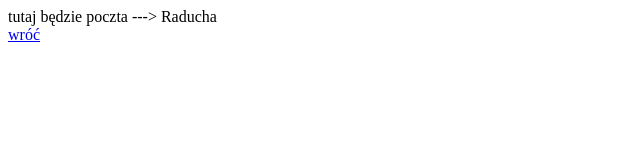
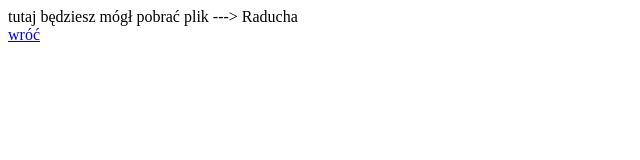
Before and after one commit to epik190/Ramki-plywajace2, a plain HTML site: page strona/plik_raducha.html in a window 1280 px wide. Shown: the whole page, without its empty margins (0-640 px from the left). Drawn offline with Linux system fonts and the light colour scheme.

Commit message:
Update plik_raducha.html

```diff
--- a/strona/plik_raducha.html
+++ b/strona/plik_raducha.html
@@ -6,7 +6,7 @@
 			<title> plik Raducha </title>
 		</head>
 		<body>
-			tutaj będzie poczta ---> Raducha </br>
+			tutaj będziesz mógł pobrać plik ---> Raducha </br>
 			<A HREF="Index.html"> wróć </A>
 		</body>
 	</html>
```
